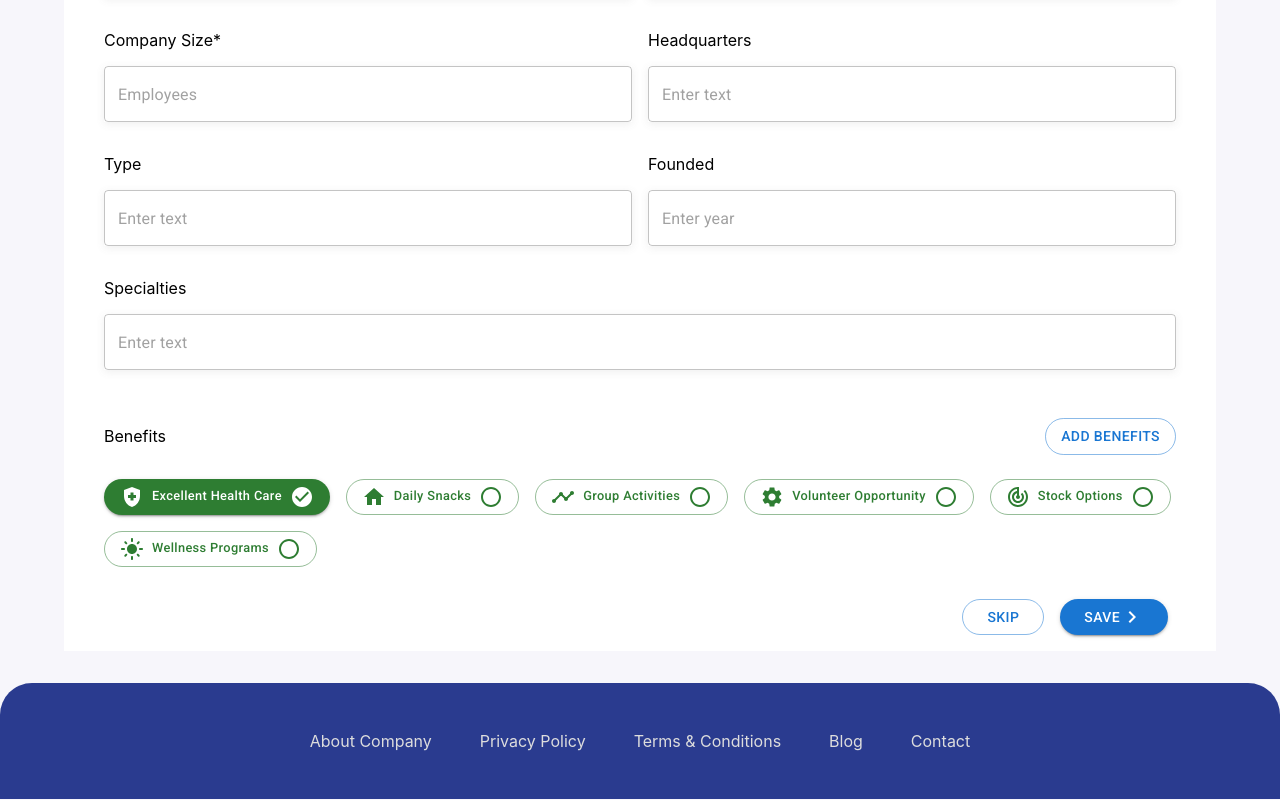
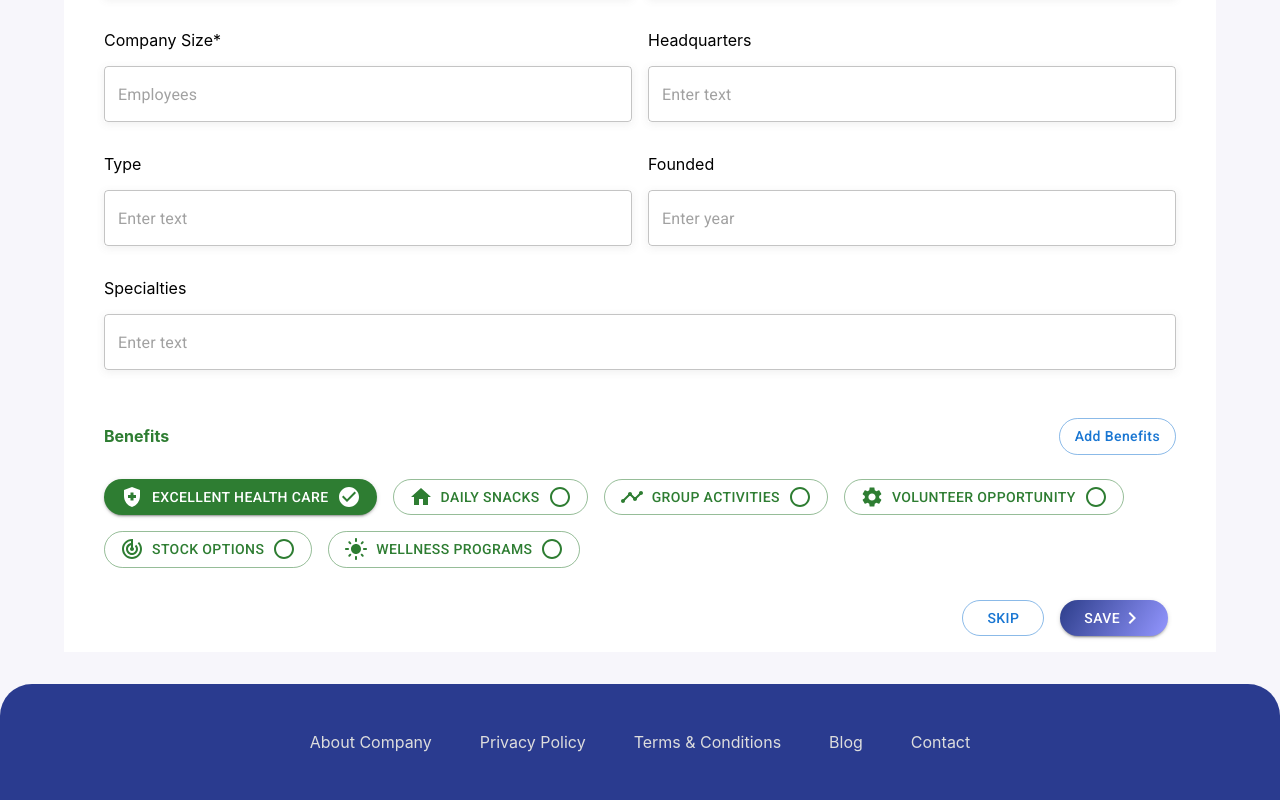
Before and after one commit to apelmahmudDev/rapid, a React (Create React App) app: page / in a window 1280 px wide. Shown: the part 583-1383 px from the top of the page. Built offline with nearby package versions, Linux system fonts and the light colour scheme.

Commit message:
button style done

```diff
--- a/src/components/AddBenefits/AddBenefits.js
+++ b/src/components/AddBenefits/AddBenefits.js
@@ -1,14 +1,28 @@
 import { Container, Button } from "@mui/material";
+import { makeStyles } from "@mui/styles";
 import { Box } from "@mui/system";
 import React, { useState } from "react";
 import Benefits from "../Benefits/Benefits";
 import RapidModal from "../Modal/RapidModal/RapidModal";
+
+// custom styles
+const useStyles = makeStyles({
+	textColor: {
+		color: "#2E7D32",
+		fontWeight: "bold",
+	},
+	buttonStyle: {
+		textTransform: "capitalize",
+	},
+});
 
 const AddBenefits = () => {
 	// modal handler state & methods
 	const [open, setOpen] = useState(false);
 	const handleOpen = () => setOpen(true);
 	const handleClose = () => setOpen(false);
+
+	const classes = useStyles();
 
 	return (
 		<Container>
@@ -21,11 +35,14 @@ const AddBenefits = () => {
 						alignItems: "center",
 					}}
 				>
-					<div>Benefits</div>
+					<div className={classes.textColor}>Benefits</div>
+
+					{/* Add benefits button for OPEN MODAL */}
 					<Button
 						onClick={handleOpen}
 						sx={{ borderRadius: 16 }}
 						variant="outlined"
+						className={classes.buttonStyle}
 					>
 						Add Benefits
 					</Button>
--- a/src/components/Benefits/Benefits.js
+++ b/src/components/Benefits/Benefits.js
@@ -10,14 +10,13 @@ import RadioButtonUncheckedIcon from "@mui/icons-material/RadioButtonUnchecked";
 import KeyboardArrowRightIcon from "@mui/icons-material/KeyboardArrowRight";
 
 const useStyles = makeStyles({
-	benefitsBtn: {
-		fontSize: ".8rem",
-		textTransform: "capitalize",
-	},
 	rightAlign: {
 		marginTop: "2rem",
 		width: "100%",
 		textAlign: "right",
+	},
+	gradientBg: {
+		backgroundImage: "linear-gradient(120deg, #2D3E8B, #9396FF)",
 	},
 });
 
@@ -64,7 +63,11 @@ const Benefits = () => {
 				<Button variant="outlined" sx={{ borderRadius: 16, px: 3, mx: 1 }}>
 					Skip
 				</Button>
-				<Button variant="contained" sx={{ borderRadius: 16, px: 3, mx: 1 }}>
+				<Button
+					variant="contained"
+					sx={{ borderRadius: 16, px: 3, mx: 1 }}
+					className={classes.gradientBg}
+				>
 					<span>Save</span>
 					<KeyboardArrowRightIcon />
 				</Button>
```
